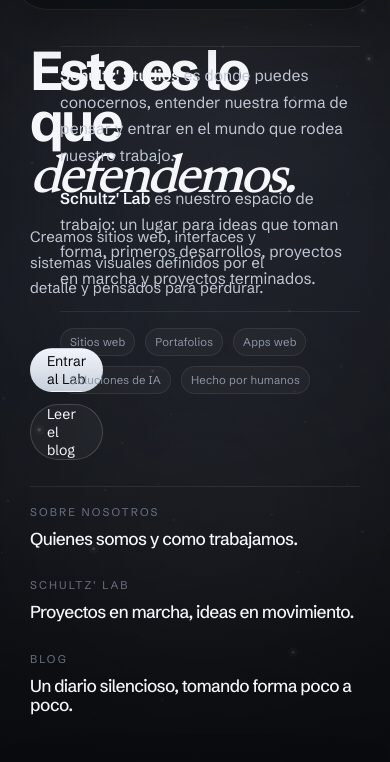
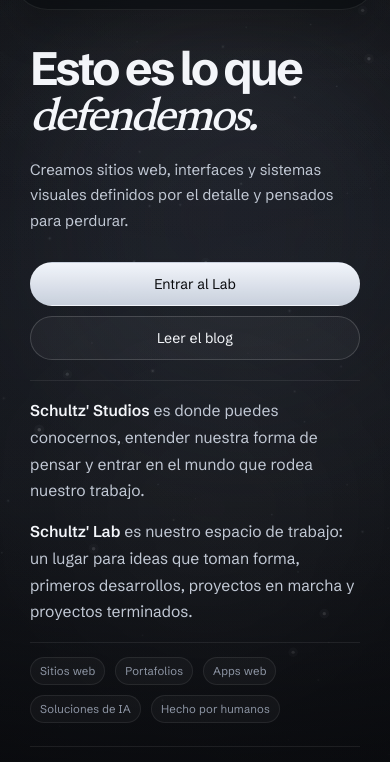
Before and after one commit to CtglzzML/schultz-studios, a website built with Vite: page index.html in a window 390 px wide. Shown: the part 74-836 px from the top of the page. Built offline with nearby package versions, Linux system fonts and the light colour scheme.

Commit message:
Fix homepage hero layout on mobile

```diff
--- a/src/styles/main.css
+++ b/src/styles/main.css
@@ -1866,8 +1866,69 @@ body[data-page="lab"] .nav-link.is-active {
     border-radius: 24px;
   }
 
+  .hero-home {
+    min-height: auto;
+  }
+
+  .hero-home .hero-grid {
+    grid-template-columns: 1fr;
+    gap: 1.4rem;
+    min-height: auto;
+    align-items: start;
+  }
+
+  .hero-home .hero-copy {
+    min-height: auto;
+    gap: 1rem;
+  }
+
+  .hero-home .hero-intro {
+    max-width: none;
+    gap: 0.95rem;
+  }
+
+  .hero-home .hero-title {
+    max-width: 8.5ch;
+    font-size: clamp(2.5rem, 11vw, 4rem);
+  }
+
+  .hero-home .hero-lead {
+    max-width: none;
+  }
+
+  .hero-home .hero-actions {
+    width: 100%;
+    margin-top: 0;
+    padding-top: 0.85rem;
+    gap: 10px;
+  }
+
+  .hero-home .hero-actions .button {
+    flex: 1 1 calc(50% - 5px);
+    min-width: 0;
+  }
+
+  .hero-home .hero-aside {
+    align-self: stretch;
+    gap: 1rem;
+    padding-top: 1.1rem;
+  }
+
+  .hero-home .hero-aside-copy {
+    gap: 0.9rem;
+  }
+
+  .hero-home .hero-markers {
+    padding-top: 0.9rem;
+  }
+
   .hero-index {
     grid-template-columns: 1fr;
+  }
+
+  .hero-home .hero-index {
+    gap: 1rem;
+    margin-top: 1.4rem;
   }
 
   .section-heading,
@@ -1899,6 +1960,25 @@ body[data-page="lab"] .nav-link.is-active {
 @media (max-width: 560px) {
   .brand-meta {
     display: none;
+  }
+
+  .hero-home .hero-title {
+    max-width: none;
+    font-size: clamp(2.2rem, 12vw, 3.4rem);
+    line-height: 0.96;
+  }
+
+  .hero-home .hero-grid {
+    gap: 1.2rem;
+  }
+
+  .hero-home .hero-actions {
+    flex-direction: column;
+    align-items: stretch;
+  }
+
+  .hero-home .hero-actions .button {
+    width: 100%;
   }
 
   .hero-title {
```
